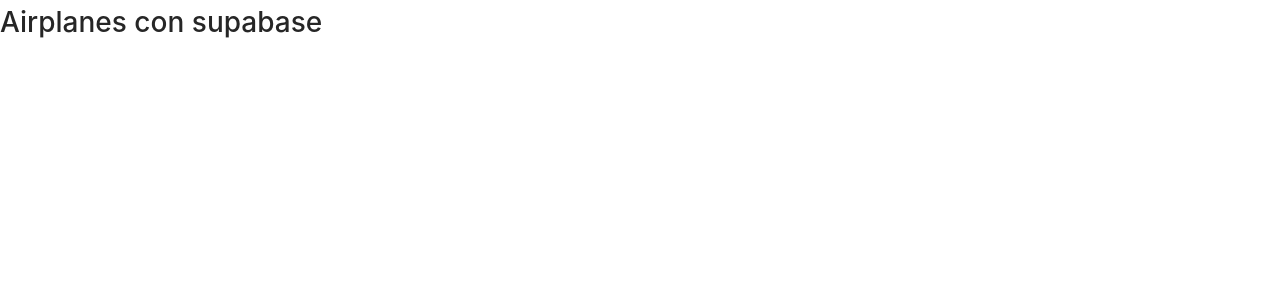
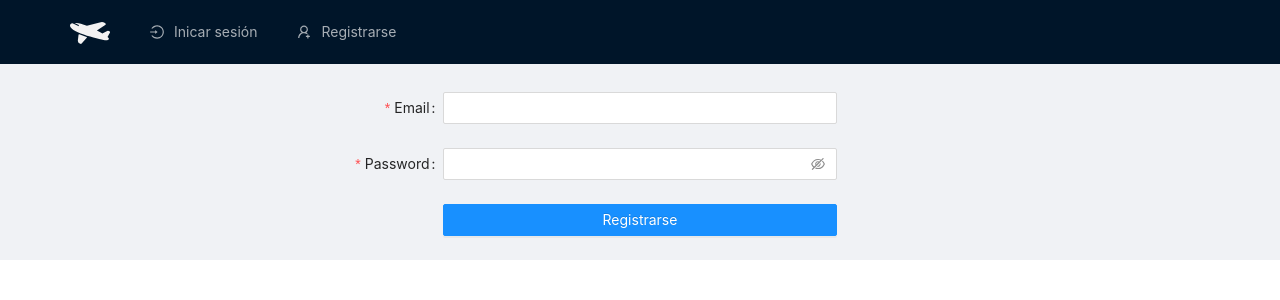
Before and after one commit to davidaf3/dpiu_airlines_base, a React (Create React App) app: page /signup in a window 1280 px wide. Shown: the top 300 px of the page. Built offline with nearby package versions, Linux system fonts and the light colour scheme; no server answers; the database is empty.

Commit message:
Login, registro y más

```diff
--- a/src/App.js
+++ b/src/App.js
@@ -1,8 +1,15 @@
 import React from "react";
 import { createClient } from "@supabase/supabase-js";
 
-import LoginForm from "./LoginForm";
-import { Route, Routes, Link, Navigate } from "react-router-dom";
+import LoginForm from "./Components/LoginForm";
+import { Route, Routes, Link } from "react-router-dom";
+
+import { Layout, Menu, Col, Row } from "antd";
+import {
+  UserAddOutlined,
+  LoginOutlined,
+  HistoryOutlined,
+} from "@ant-design/icons";
 
 import FlightDetails from "./Components/FlightDetails";
 import withRouter from "./Components/withRouter";
@@ -10,7 +17,8 @@
 import Home from "./Components/Home";
 import SearchFlight from "./Components/SearchFlight";
 import TicketHistory from "./Components/TicketHistory";
-import { getAirlines, getAirports } from "./api";
+import SignUp from "./Components/SignUp";
+import { getAirlines, getAirports, getFavouriteAirport } from "./api";
 
 class App extends React.Component {
   constructor(props) {
@@ -34,10 +42,13 @@
     this.state = {
       airports: new Map(),
       airlines: new Map(),
+      user: null,
     };
   }
 
   componentDidMount() {
+    this.supabase.auth.getUser().then(({ data }) => this.onNewUser(data.user));
+
     Promise.all([getAirlines(this.supabase), getAirports(this.supabase)]).then(
       ([airlines, airports]) => {
         this.setState({
@@ -48,27 +59,89 @@
     );
   }
 
+  async onNewUser(user) {
+    const airport = (await getFavouriteAirport(this.supabase, user.id))[0]
+      .airport;
+    this.setState({
+      user: {
+        id: user.id,
+        airport,
+      },
+    });
+  }
+
   callBackOnFinishLoginForm = async (loginUser) => {
-    console.log("Cambiado " + loginUser.email);
-    console.log("Cambiado " + loginUser.password);
-
-    // signUn, Create user
     const { data, error } = await this.supabase.auth.signInWithPassword({
       email: loginUser.email,
       password: loginUser.password,
     });
 
     if (error == null && data.user != null) {
-      this.setState({
-        user: data.user,
+      this.onNewUser(data.user);
+    }
+  };
+
+  callBackOnFinishSignUpForm = async (signUpUser) => {
+    const { data, error } = await this.supabase.auth.signUp({
+      email: signUpUser.email,
+      password: signUpUser.password,
     });
+
+    if (error == null && data.user != null) {
+      this.onNewUser(data.user);
     }
   };
 
   render() {
+    const { Header, Content } = Layout;
+
+    let menuItems = [
+      {
+        key: "logo",
+        label: (
+          <Link to="/">
+            <img src="/dpiu_airlines/logo.svg" width="40" height="40" />
+          </Link>
+        ),
+      },
+      {
+        key: "anon_menuLogin",
+        label: <Link to="/login">Inicar sesión</Link>,
+        icon: <LoginOutlined />,
+      },
+      {
+        key: "anon_menuSignup",
+        label: <Link to="/signup">Registrarse</Link>,
+        icon: <UserAddOutlined />,
+      },
+      {
+        key: "auth_history",
+        label: <Link to="/user/history">Historial de compras</Link>,
+        icon: <HistoryOutlined />,
+      },
+    ];
+
+    if (this.state.user === null) {
+      menuItems = menuItems.filter(
+        (element) => !element.key.startsWith("auth")
+      );
+    } else {
+      menuItems = menuItems.filter(
+        (element) => !element.key.startsWith("anon")
+      );
+    }
+
     return (
-      <div className="App">
-        <h1>Airplanes con supabase</h1>
+      <Layout className="layout">
+        <Header style={{ marginBottom: "2em" }}>
+          <Row>
+            <Col style={{ marginRight: "auto", width: "80%" }}>
+              <Menu theme="dark" mode="horizontal" items={menuItems}></Menu>
+            </Col>
+          </Row>
+        </Header>
+
+        <Content style={{ padding: "0 50px" }}>
           <Routes>
             <Route
               path="/login"
@@ -78,10 +151,29 @@
                 />
               }
             />
-          <Route path="/" element={<Home supabase={this.supabase} />} />
+            <Route
+              path="/signup"
+              element={
+                <SignUp
+                  callBackOnFinishSignUpForm={this.callBackOnFinishSignUpForm}
+                />
+              }
+            />
+            <Route
+              path="/"
+              element={
+                <Home
+                  supabase={this.supabase}
+                  airports={this.state.airports}
+                  user={this.state.user}
+                />
+              }
+            />
             <Route
               path="/flights/search"
-            element={<SearchFlight supabase={this.supabase} />}
+              element={
+                <SearchFlight supabase={this.supabase} user={this.state.user} />
+              }
             />
             <Route
               path="/flights/:code"
@@ -89,7 +181,12 @@
             />
             <Route
               path="/flights/buy_ticket"
-            element={<TicketBuyPassengers supabase={this.supabase} />}
+              element={
+                <TicketBuyPassengers
+                  supabase={this.supabase}
+                  user={this.state.user}
+                />
+              }
             />
             <Route
               path="/user/history"
@@ -98,11 +195,13 @@
                   supabase={this.supabase}
                   airports={this.state.airports}
                   airlines={this.state.airlines}
+                  user={this.state.user}
                 />
               }
             />
           </Routes>
-      </div>
+        </Content>
+      </Layout>
     );
   }
 }
--- /dev/null
+++ b/src/Components/LoginForm.js
@@ -0,0 +1,53 @@
+import React from "react";
+import { Button, Form, Input } from "antd";
+import withRouter from "./withRouter";
+
+class LoginForm extends React.Component {
+  sendLogin(values) {
+    this.props.callBackOnFinishLoginForm({
+      email: values.email,
+      password: values.password,
+    }).then(() => {
+      this.props.navigate("/")
+    });
+  }
+
+  render() {
+    return (
+      <Form
+        name="basic"
+        labelCol={{ span: 24 / 3 }}
+        wrapperCol={{ span: 24 / 3 }}
+        initialValues={{ remember: true }}
+        onFinish={(values) => this.sendLogin(values)}
+        autoComplete="off"
+      >
+        <Form.Item
+          label="Correo electrónico"
+          name="email"
+          rules={[{ required: true, message: "Introduce tu correo electrónico" }]}
+        >
+          <Input />
+        </Form.Item>
+
+        <Form.Item
+          label="Contraseña"
+          name="password"
+          rules={[{ required: true, message: "Introduce tu contraseña" }]}
+        >
+          <Input.Password />
+        </Form.Item>
+
+        <Form.Item
+          wrapperCol={{ xs: { offset: 0 }, sm: { offset: 8, span: 24 / 3 } }}
+        >
+          <Button type="primary" htmlType="submit" block>
+            Inisiar sesión
+          </Button>
+        </Form.Item>
+      </Form>
+    );
+  }
+}
+
+export default withRouter(LoginForm);
--- a/src/Components/SearchFlight.js
+++ b/src/Components/SearchFlight.js
@@ -5,7 +5,7 @@
 import { getAirports, getAirlines } from "../api";
 import SearchResults from "./SearchResults";
 
-export default function SearchFlight({ supabase }) {
+export default function SearchFlight({ supabase, user }) {
   const [searchParams, setSearchParams] = useSearchParams();
 
   const [airports, setAirports] = useState(new Map());
@@ -30,6 +30,7 @@
           airports={airports}
           onSearch={onSearch}
           values={search}
+          user={user}
         />
         <SearchResults
           supabase={supabase}
--- a/src/Components/SearchFlightInput.js
+++ b/src/Components/SearchFlightInput.js
@@ -4,7 +4,7 @@
 import { useEffect, useRef, useState } from "react";
 import moment from "moment";
 
-export default function SearchFlightInput({ airports, values, onSearch }) {
+export default function SearchFlightInput({ airports, values, onSearch, user }) {
   const [origin, setOrigin] = useState(values?.origin);
   const [destination, setDestination] = useState(values?.destination);
   const [roundTrip, setRoundTrip] = useState(values?.roundTrip ?? true);
@@ -31,6 +31,13 @@
       formRef.current.setFieldValue("date", departureDate);
     }
   }, [roundTrip]);
+
+  useEffect(() => {
+    if (user && !origin) {
+      formRef.current.setFieldValue("origin", user.airport);
+      setOrigin(user.airport);
+    }
+  }, [user]);
 
   useEffect(() => {
     formRef.current.setFieldValue("origin", origin);
--- a/src/Components/SearchResults.js
+++ b/src/Components/SearchResults.js
@@ -74,6 +74,7 @@
   return (
     <div>
       <List
+        style={{backgroundColor: "white"}}
         loading={loading}
         bordered={true}
         dataSource={results}
--- /dev/null
+++ b/src/Components/SignUp.js
@@ -0,0 +1,57 @@
+import React from "react";
+import { Button, Form, Input } from "antd";
+import withRouter from "./withRouter";
+
+class SignUp extends React.Component {
+  sendSignUp(values) {
+    this.props
+      .callBackOnFinishSignUpForm({
+        email: values.email,
+        password: values.password,
+      })
+      .then(() => {
+        this.props.navigate("/");
+      });
+  }
+
+  render() {
+    return (
+      <Form
+        name="basic"
+        labelCol={{ span: 24 / 3 }}
+        wrapperCol={{ span: 24 / 3 }}
+        initialValues={{ remember: true }}
+        onFinish={(values) => this.sendSignUp(values)}
+        autoComplete="off"
+      >
+        <Form.Item
+          label="Email"
+          name="email"
+          rules={[
+            { required: true, message: "Introduce tu correo electrónico" },
+          ]}
+        >
+          <Input />
+        </Form.Item>
+
+        <Form.Item
+          label="Password"
+          name="password"
+          rules={[{ required: true, message: "Introduce tu contraseña" }]}
+        >
+          <Input.Password />
+        </Form.Item>
+
+        <Form.Item
+          wrapperCol={{ xs: { offset: 0 }, sm: { offset: 8, span: 24 / 3 } }}
+        >
+          <Button type="primary" htmlType="submit" block>
+            Registrarse
+          </Button>
+        </Form.Item>
+      </Form>
+    );
+  }
+}
+
+export default withRouter(SignUp);
--- a/src/Components/TicketBuyPassengers.js
+++ b/src/Components/TicketBuyPassengers.js
@@ -17,7 +17,7 @@
     this.code_vuelta = props.searchParams.has("return") ?
       props.searchParams.get("return") : undefined;
 
-    this.user = "1dc61347-640b-465c-aa28-23868f0b8733";
+    this.user = props.user.id;
     this.numberOfPassengers = props.searchParams.get("passengers");
     this.state = {
       flight: {},
--- a/src/api.js
+++ b/src/api.js
@@ -8,6 +8,14 @@
 export async function getAirlines(supabase) {
   const { data } = await supabase.from("airline").select("id, name, image");
   return new Map(data.map((airline) => [airline.id, airline]));
+}
+
+export async function getFavouriteAirport(supabase, userId) {
+  const { data } = await supabase
+    .from("user")
+    .select("airport")
+    .eq("id", userId);
+  return data;
 }
 
 export async function getTicketHistory(supabase, user) {
```
Also changed, not shown: src/Components/ChangeFavouriteAirport.js (+19 -65 lines), src/Components/Home.js (+4 -12 lines), src/Components/TicketHistory.js (+6 -8 lines), src/LoginForm.js (deleted, +0 -51 lines), public/logo.svg (added). Lines whose indentation alone changed are shown as unchanged.
